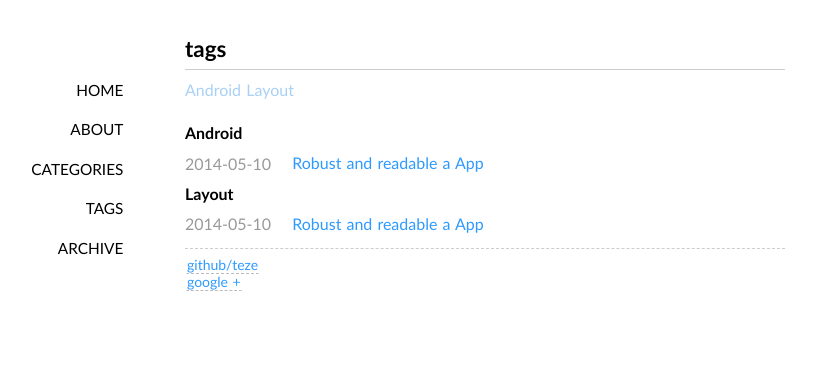
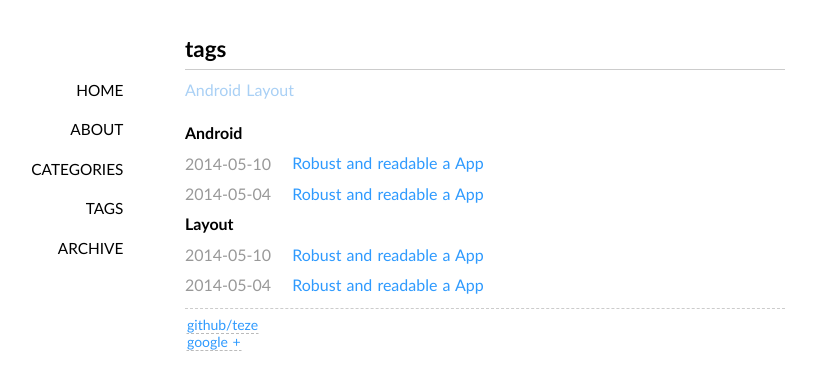
Before and after one commit to teze/teze.github.io, a Jekyll site: the page built from tags/index.md, in a window 1280 px wide. Shown: the top 390 px of the page, without its empty margins (155-971 px from the left). Built offline with Jekyll 4.4.1, drawn with Linux system fonts in a browser that asks for light colours; some web fonts are replaced; Markdown is read by kramdown in place of the engine named in the settings.

Commit message:
Update 2014-5-4-Architecture-for-Android.md

```diff
--- a/_posts/2014-5-4-Architecture-for-Android.md
+++ b/_posts/2014-5-4-Architecture-for-Android.md
@@ -1,4 +1,11 @@
-<!DOCTYPE html>
+---
+layout: post
+title: Robust and readable a App
+categories: [Android]
+tags: [Android,Layout]
+fullview: true
+---
+
 <html>
 <head>
 <meta charset="utf-8">
```
